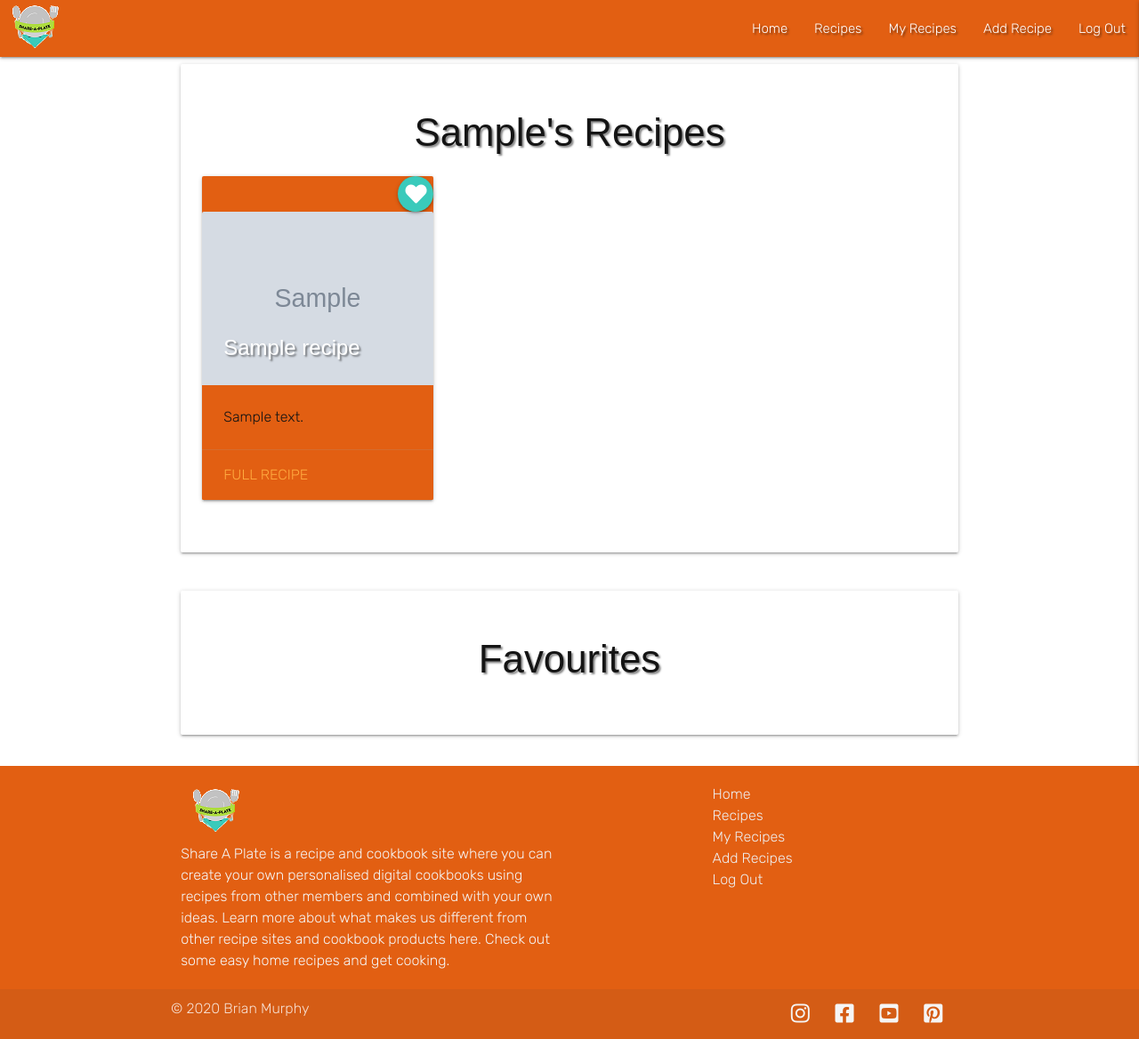
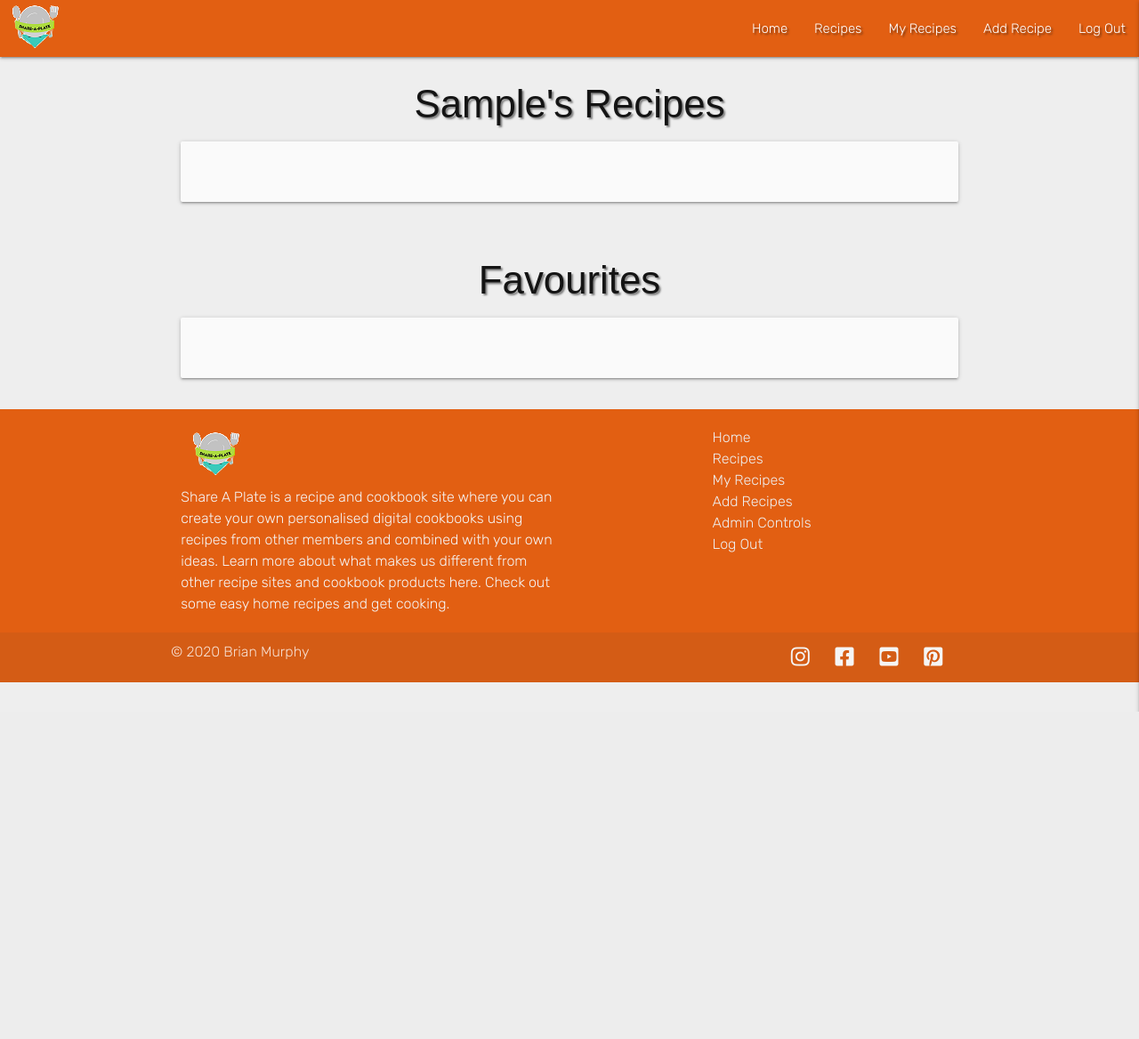
Before and after one commit to brimurphy/share-a-plate, a Flask app: page /my_recipes/1 in a window 1280 px wide. Shown: the whole page at 89% size. After the commit the page ends 800 px from the top, so only its background shows below. Run offline with Flask 2, Linux system fonts and the light colour scheme; the visitor is signed in with stand-in values (Sample User, id 1); grey boxes marked "Sample" are stand-in pictures; a database or web service that is not in the repository returns one stand-in record (values such as "Sample title"); some libraries are stand-ins or nearby versions; some web fonts are replaced.

Commit message:
Update styles and layout
Add card panel to add-recipe template to make form stand out
Format templates for better readability
Update my_recipe page to move section headers outside card-panels
for better visual appearance
Add background-color to body element for card-panel to stand out

```diff
--- a/static/css/style.css
+++ b/static/css/style.css
@@ -11,6 +11,7 @@
     font-weight: 300;
     font-size: 16px;
     color: #141414;
+    background-color: rgb(238, 238, 238);
 }
 
 /* colors */
--- a/templates/add_diet.html
+++ b/templates/add_diet.html
@@ -30,7 +30,7 @@
               <button type="submit"
                 class="btn btn-large turquoise-bg text-shadow btn-font">Add</button>
               <a href="{{ url_for('admin_page') }}"
-                 class="btn btn-large red darken-1 text-shadow btn-font">Cancel</a>
+                class="btn btn-large red darken-1 text-shadow btn-font">Cancel</a>
             </div>
           </div>
         </form>
--- a/templates/base.html
+++ b/templates/base.html
@@ -57,6 +57,11 @@
             {% if session.user %}
               <li><a href="{{ url_for('my_recipes', username=session['user']) }}">My Recipes</a></li>
               <li><a href="{{ url_for('add_recipe') }}">Add Recipe</a></li>
+              {% for user in users %}
+                {% if user.is_superuser %}
+                  <li><a href="{{ url_for('admin_page') }}">Admin Controls</a></li>
+                {% endif %}
+              {% endfor %}
               <li><a href="{{ url_for('logout') }}">Log Out</a></li>
             {% else %}
               <li><a href="{{ url_for('login') }}">Log In</a></li>
@@ -74,6 +79,7 @@
           {% if session.user %}
             <li><a href="{{ url_for('my_recipes', username=session['user']) }}">My Recipes</a></li>
             <li><a href="{{ url_for('add_recipe') }}">Add Recipe</a></li>
+            <li><a href="{{ url_for('admin_page') }}">Admin Controls</a></li>
             <li><a href="{{ url_for('logout') }}">Log Out</a></li>
           {% else %}
             <li><a href="{{ url_for('login') }}">Log In</a></li>
@@ -125,6 +131,7 @@
               {% if session.user %}
                 <li><a class="grey-text text-lighten-3" href="{{ url_for('my_recipes', username=session['user']) }}">My Recipes</a></li>
                 <li><a class="grey-text text-lighten-3" href="{{ url_for('add_recipe') }}">Add Recipes</a></li>
+                <li><a class="grey-text text-lighten-3" href="{{ url_for('admin_page') }}">Admin Controls</a></li>
                 <li><a class="grey-text text-lighten-3" href="{{ url_for('logout') }}">Log Out</a></li>
               {% else %}
                 <li><a class="grey-text text-lighten-3" href="{{ url_for('login') }}">Log In</a></li>
--- a/templates/edit_diet.html
+++ b/templates/edit_diet.html
@@ -8,7 +8,7 @@
       </div>
       <div class="row">
         <form class="col s12 add-recipe" method="POST" action="{{ url_for('edit_diet', diet_id=diet._id) }}">
-          <!-- recipe name -->
+          <!-- edit diet admin control -->
           <div class="row">
             <div class="input-field col s12 m8 offset-m2">
               <i class="material-icons prefix turquoise-text">add</i>
--- a/templates/edit_recipe.html
+++ b/templates/edit_recipe.html
@@ -36,6 +36,8 @@
                   id="recipe_name"
                   name="recipe_name"
                   type="text"
+                  minlength="2"
+                  maxlength="30"
                   class="validate"
                   value="{{ recipe.recipe_name }}"
                   required>
@@ -49,6 +51,8 @@
                 <input id="recipe_description"
                   name="recipe_description"
                   type="text"
+                  minlength="5"
+                  maxlength="60"
                   class="validate"
                   value="{{ recipe.recipe_description }}"
                   required>
--- a/templates/full_recipe.html
+++ b/templates/full_recipe.html
@@ -20,7 +20,7 @@
                 <!-- edit/delete btn -->
                 <a class="btn btn-large turquoise-bg text-shadow btn-font"
                   href="{{ url_for('edit_recipe', recipe_id=recipe._id) }}">Edit</a>
-                <a class="btn btn-large red darken-1 text-shadow btn-fontr"
+                <a class="btn btn-large red darken-1 text-shadow btn-font"
                   href="{{ url_for('delete_recipe', recipe_id=recipe._id) }}">Delete</a>
               {% endif %}
             </div>
--- a/templates/my_recipes.html
+++ b/templates/my_recipes.html
@@ -4,17 +4,19 @@
     <!-- user recipes -->
     <section class="row">
       <div class="col s12">
-        <div class="card-panel">
           <h3 class="center-align header-text text-shadow">
             {{ username.capitalize() }}'s Recipes
           </h3>
+        <div class="card-panel grey lighten-5">
+
           <div class="row">
             {% for recipe in recipes %}
+              {% if recipe.username == session["user"] %}
               <div class="col s12 m6 l4">
                 <div class="card orange-bg">
                   <div class="card-image">
                     <a class="btn-floating right turquoise-bg"><i class="fa fa-heart" aria-hidden="true"></i></a>
-                    <img src="{{ recipe.recipe_img }}" alt="Image of {{ recipe.recipe_name }}">
+                    <img src="{{ recipe.recipe_img }}" alt="Image of {{ recipe.recipe_name }}" width="400" height="300">
                     <span class="card-title text-shadow header-text">{{ recipe.recipe_name }}</span>
                   </div>
                   <div class="card-content">
@@ -25,6 +27,7 @@
                   </div>
                 </div>
               </div>
+              {% endif %}
             {% endfor %}
           </div>
         </div>
@@ -34,10 +37,10 @@
     <!-- user favourites -->
     <section class="row">
       <div class="col s12">
-        <div class="card-panel">
           <h3 class="center-align header-text text-shadow">
             Favourites
           </h3>
+        <div class="card-panel grey lighten-5">
           <div class="row">
             {% for recipe in recipes %}
               {% if recipe.is_favourite == true %}
```
Also changed, not shown: templates/add_recipe.html (+18 -3 lines).
